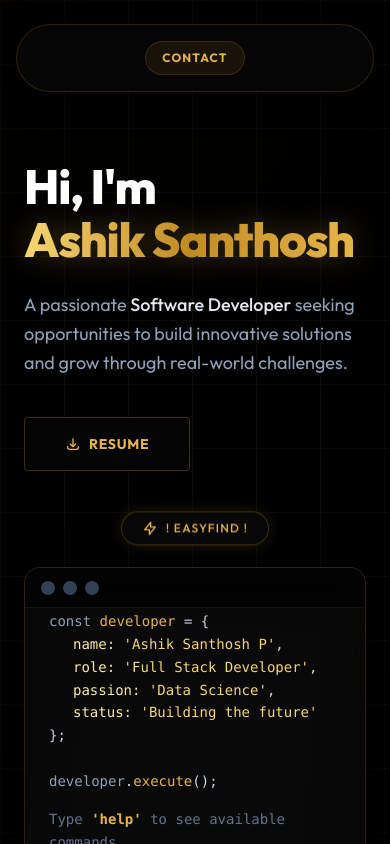
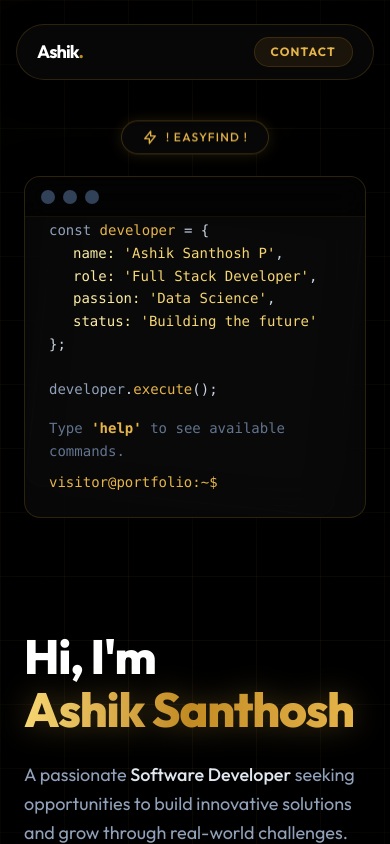
Before and after one commit to ashiks27-boop/protifolio, a React (Vite) app: page / in a window 390 px wide. Shown: the top 844 px of the page. Built offline with nearby package versions, Linux system fonts and the light colour scheme.

Commit message:
fix: mobile layout for navbar and hero section

```diff
--- a/src/App.jsx
+++ b/src/App.jsx
@@ -14,7 +14,13 @@ function App() {
       <Background />
 
       <div className="fixed top-6 w-full flex justify-center z-50 px-4 pointer-events-none">
-        <nav className="flex items-center justify-center bg-[#09090b]/60 backdrop-blur-xl border border-gold-500/20 px-8 py-4 rounded-full shadow-[0_10px_30px_rgba(0,0,0,0.5)] w-full max-w-3xl pointer-events-auto">
+        <nav className="flex items-center justify-between md:justify-center bg-[#09090b]/80 backdrop-blur-xl border border-gold-500/20 px-5 py-3 md:px-8 md:py-4 rounded-full shadow-[0_10px_30px_rgba(0,0,0,0.5)] w-full max-w-3xl pointer-events-auto">
+          {/* Mobile Logo */}
+          <div className="md:hidden text-lg font-bold tracking-tighter text-white">
+            Ashik<span className="text-gold-500">.</span>
+          </div>
+
+          {/* Desktop Links */}
           <ul className="hidden md:flex gap-10 text-sm font-medium tracking-wide">
             <li><a href="#about" className="text-slate-300 hover:text-gold-400 transition-colors">About</a></li>
             <li><a href="#skills" className="text-slate-300 hover:text-gold-400 transition-colors">Skills</a></li>
@@ -23,7 +29,7 @@ function App() {
             <li><a href="#contact" className="text-slate-300 hover:text-gold-400 transition-colors">Contact</a></li>
           </ul>
 
-          <a href="#contact" className="md:hidden px-4 py-2 rounded-full bg-gold-500/10 text-gold-400 border border-gold-500/20 text-xs font-bold uppercase tracking-widest">
+          <a href="#contact" className="md:hidden px-4 py-1.5 rounded-full bg-gold-500/10 text-gold-400 border border-gold-500/20 text-xs font-bold uppercase tracking-widest">
             Contact
           </a>
         </nav>
--- a/src/components/Hero.jsx
+++ b/src/components/Hero.jsx
@@ -47,7 +47,7 @@ const Hero = () => {
           variants={containerVariants}
           initial="hidden"
           animate="visible"
-          className="flex flex-col items-start text-left"
+          className="flex flex-col items-start text-left order-2 md:order-1"
         >
           {/* Main Headline */}
           <motion.h1 variants={itemVariants} className="text-5xl md:text-[5rem] font-extrabold mb-6 tracking-tight text-white leading-[1.1]">
@@ -80,7 +80,7 @@ const Hero = () => {
           initial={{ opacity: 0, scale: 0.9 }}
           animate={{ opacity: 1, scale: 1 }}
           transition={{ duration: 1, ease: "easeOut", delay: 0.4 }}
-          className="flex flex-col items-center justify-center relative w-full mt-12 md:mt-0"
+          className="flex flex-col items-center justify-center relative w-full mb-16 md:mb-0 mt-4 md:mt-0 order-1 md:order-2"
         >
           {/* Terminal Hint for HR/Visitors */}
           <motion.div
```
